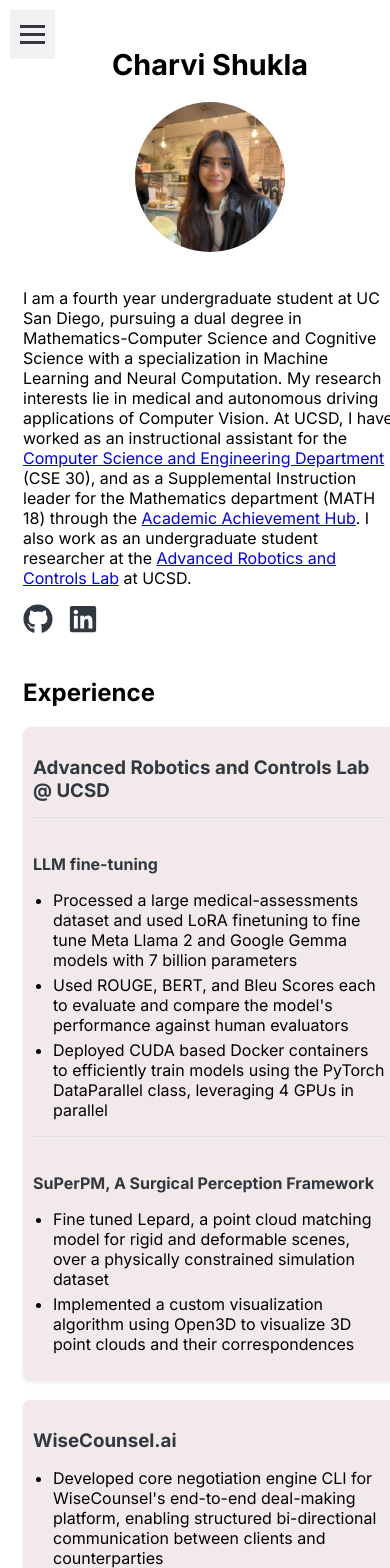
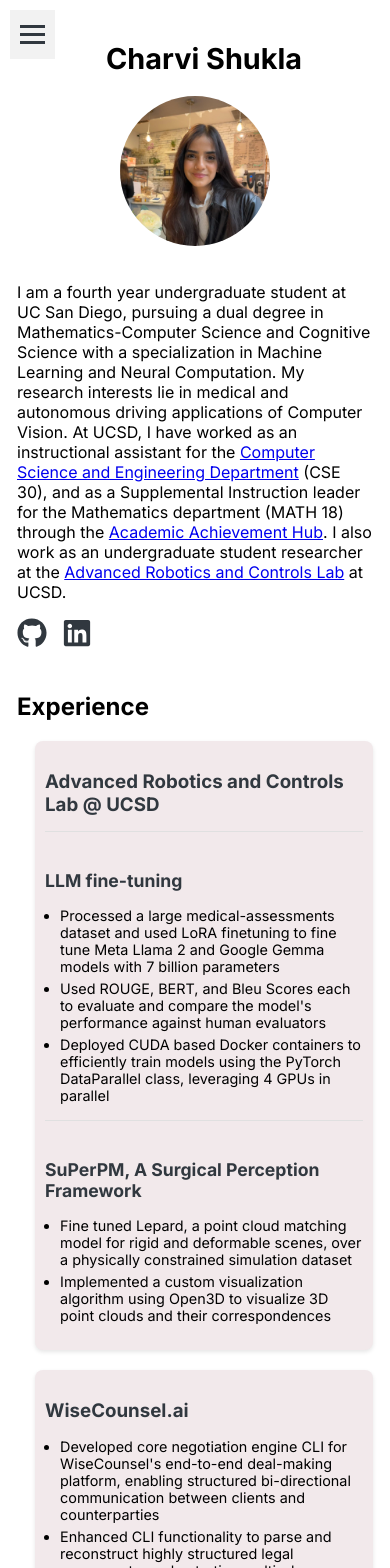
Before and after one commit to charvishukla/charvi-website, a Next.js app: page / in a window 390 px wide. Shown: the top 1568 px of the page. Built offline with nearby package versions, Linux system fonts and the light colour scheme.

Commit message:
Add iPhone Compatibility CSS

```diff
--- a/src/app/SideNav.js
+++ b/src/app/SideNav.js
@@ -4,13 +4,19 @@ import React from 'react';
 import Link from 'next/link';
 import styles from "./page.module.css";
 
-const SideNav = ({ isOpen, isMobile }) => {
+const SideNav = ({ isOpen, isMobile, onClose }) => {
+  const handleLinkClick = () => {
+    if (isMobile) {
+      onClose();
+    }
+  };
+
   return (
     <nav className={`${styles.sideNav} ${isMobile && isOpen ? styles.open : ''}`}>
-      <Link href="#about" className={styles.item}>About</Link>
-      <Link href="#experience" className={styles.item}>Experience</Link>
-      <Link href="#projects" className={styles.item}>Projects</Link>
-      <Link href="#resume" className={styles.item}>Resume</Link>
+      <Link href="#about" className={styles.item} onClick={handleLinkClick}>About</Link>
+      <Link href="#experience" className={styles.item} onClick={handleLinkClick}>Experience</Link>
+      <Link href="#projects" className={styles.item} onClick={handleLinkClick}>Projects</Link>
+      <Link href="#resume" className={styles.item} onClick={handleLinkClick}>Resume</Link>
     </nav>
   );
 };
--- a/src/app/page.js
+++ b/src/app/page.js
@@ -24,16 +24,20 @@ export default function Home() {
     setIsMenuOpen(!isMenuOpen);
   };
 
+  const closeMenu = () => {
+    setIsMenuOpen(false);
+  };
+
   return (
     <div className={styles.app}>
-      {isMobile && (
+       {isMobile && (
         <button className={styles.menuButton} onClick={toggleMenu}>
           <span></span>
           <span></span>
           <span></span>
         </button>
       )}
-      <SideNav isOpen={isMenuOpen} isMobile={isMobile} />
+      <SideNav isOpen={isMenuOpen} isMobile={isMobile} onClose={closeMenu} />
       <main className={styles.main}>
         <section id="about" className={styles.section}>
           <h1 className={styles.name}>Charvi Shukla</h1>
--- a/src/app/page.module.css
+++ b/src/app/page.module.css
@@ -54,10 +54,13 @@
   color: #dd8ea4;
 }
 
+
 .cardContainer {
   display: flex;
   flex-direction: column;
   gap: 20px;
+  max-width: 800px;
+  margin: 0 auto;
 }
 
 .card {
@@ -66,6 +69,8 @@
   padding: 20px;
   box-shadow: 0 2px 4px rgba(0, 0, 0, 0.1);
   position: relative;
+  width: 90%;
+  margin: 0 auto;
 }
 
 .cardHeader {
@@ -259,7 +264,9 @@
 
   .card {
     padding: 15px;
+    width: 95%;
   }
+
 }
 
 @media (max-width: 480px) {
@@ -278,6 +285,7 @@
 
   .card {
     padding: 10px;
+    width: 100%;
   }
 
   .githubLink {
@@ -285,3 +293,50 @@
     right: 10px;
   }
 }
+
+@media (max-width: 390px) {
+  .main {
+    padding: 9px;
+  }
+  .introduction{
+    width: 95%;
+  }
+  .card {
+    width: 85%;
+    padding: 10px 10px;
+  }
+
+  .cardHeader h3 {
+    font-size: 1.2rem;
+  }
+
+  .card h4 {
+    font-size: 1.1rem;
+  }
+
+  .card ul {
+    padding-left: 15px;
+  }
+
+  .card li {
+    font-size: 0.9rem;
+  }
+}
+
+@media (max-width: 320px) {
+  .card {
+    padding: 10px;
+  }
+
+  .cardHeader h3 {
+    font-size: 1.1rem;
+  }
+
+  .card h4 {
+    font-size: 1rem;
+  }
+
+  .card li {
+    font-size: 0.85rem;
+  }
+}
```
